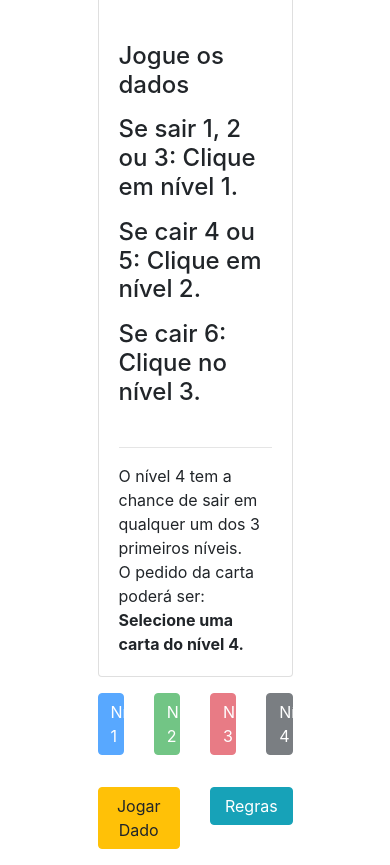
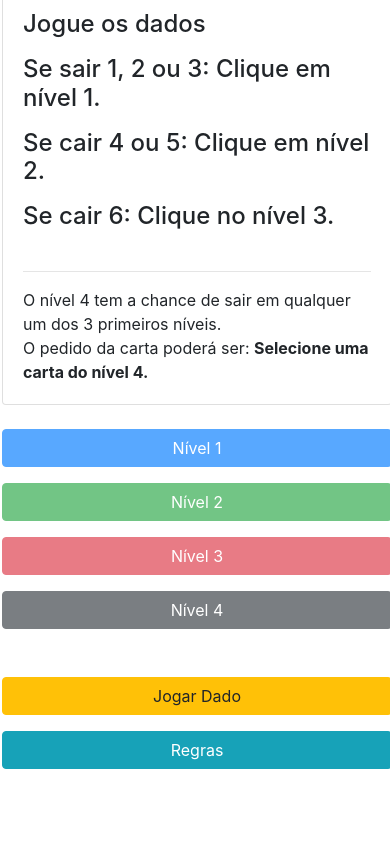
Before and after one commit to paulomoisessilva/dare, a plain HTML site: page index.html in a window 390 px wide. Shown: the part 161-1026 px from the top of the page. After the commit the page ends 954 px from the top, so only its background shows below. Drawn offline with nearby package versions, Linux system fonts and the light colour scheme; no server answers.

Commit message:
consertando responsividade

```diff
--- a/index.html
+++ b/index.html
@@ -36,24 +36,24 @@
             </div>
         </div>
         <div class="row py-3">
-            <div class="col-3">
+            <div class="col-mb-3 col-sm-6 col-12 py-2">
                 <button type="button" class="btn btn-primary btn-block" onclick="play1()" disabled>Nível 1</button>
             </div>
-            <div class="col-3">
+            <div class="col-mb-3 col-sm-6 col-12 py-2">
                 <button type="button" class="btn btn-success btn-block" onclick="play2()" disabled>Nível 2</button>
             </div>
-            <div class="col-3">
+            <div class="col-mb-3 col-sm-6 col-12 py-2">
                 <button type="button" class="btn btn-danger btn-block" onclick="play3()" disabled>Nível 3</button>
             </div>
-            <div class="col-3">
+            <div class="col-mb-3 col-sm-6 col-12 py-2">
                 <button type="button" class="btn btn-dark btn-block" onclick="play4()" disabled>Nível 4</button>
             </div>
         </div>
         <div class="row py-3">
-            <div class="col-6">
+            <div class="col-sm-6 col-12 py-2">
                 <button type="button" class="btn btn-warning btn-block" onclick="jogardado()">Jogar Dado</button>
             </div>
-            <div class="col-6">
+            <div class="col-sm-6 col-12 py-2">
                 <button type="button" class="btn btn-info btn-block" onclick="regras()">Regras</button>
             </div>
         </div>
--- a/style.css
+++ b/style.css
@@ -1,6 +1,13 @@
 .principal {
     width: 50vw;
     margin: auto;
+}
+
+@media only screen and (max-width: 600px) {
+    .principal {
+        width: 100vw;
+        margin: 2px;
+    }
 }
 
 body {
```
